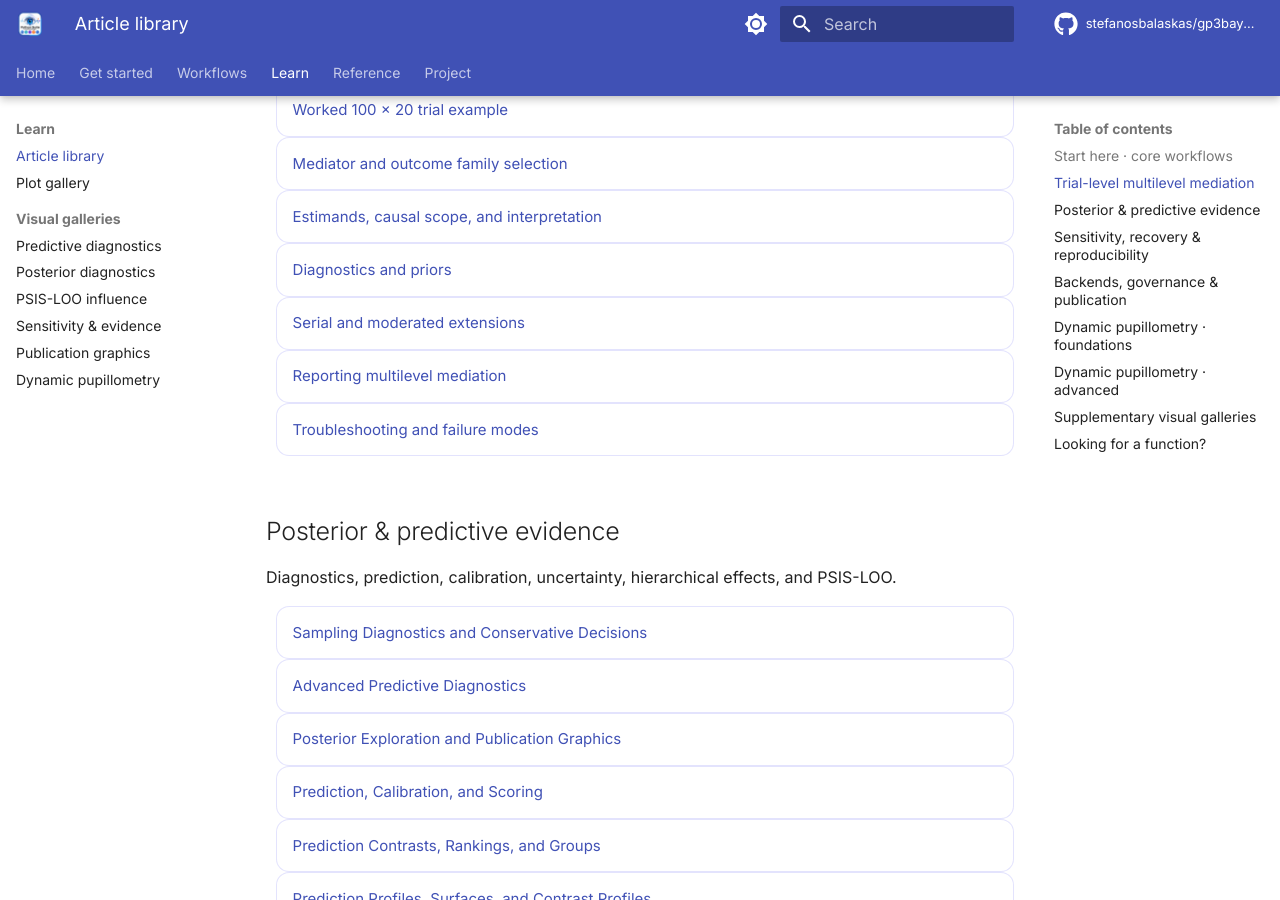
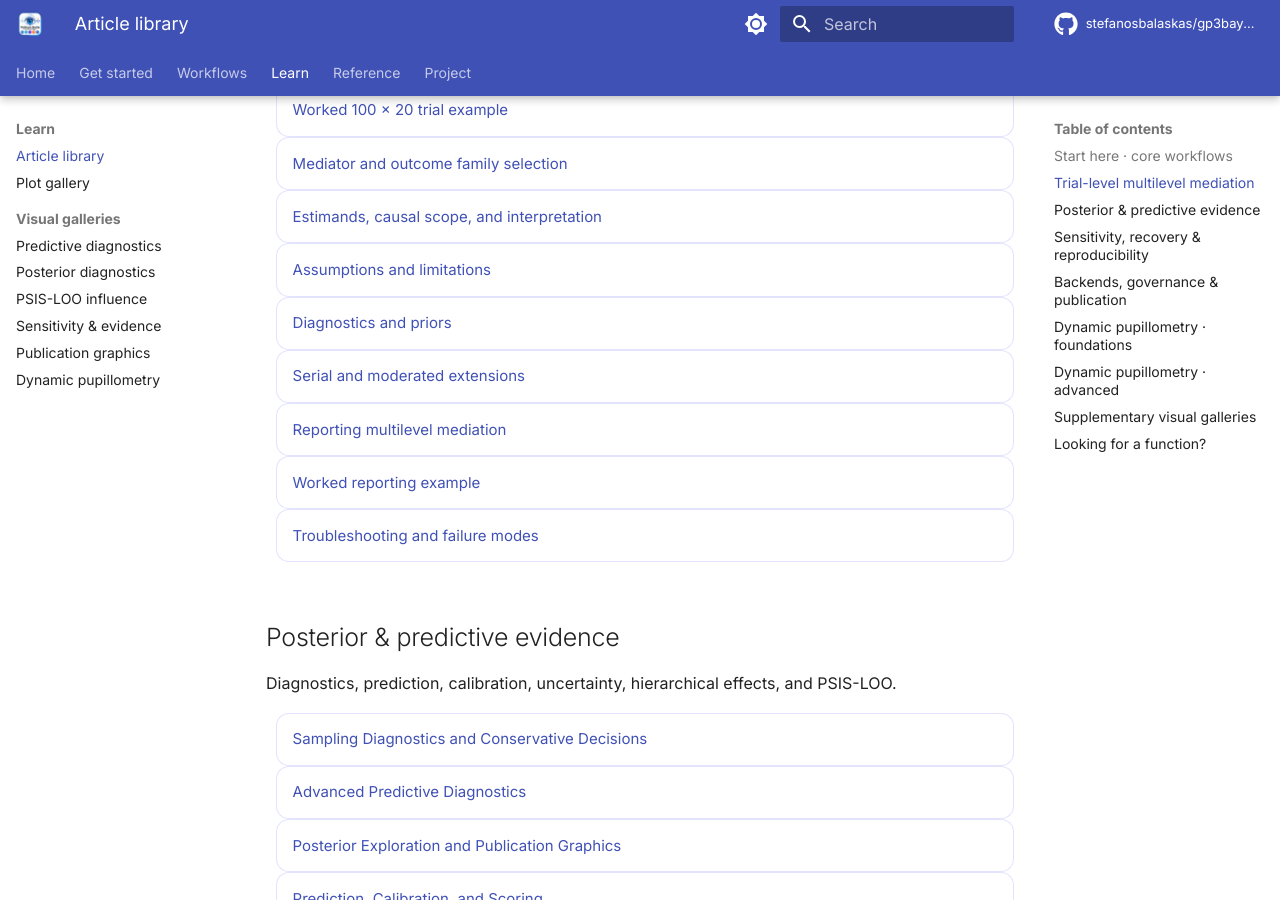
Before and after one commit to stefanosbalaskas/gp3bayespy, an MkDocs documentation site: the page built from docs/articles/index.md, in a window 1280 px wide and 900 px high, scrolled down 1399 px. Built offline with MkDocs 1.6.1 and Material for MkDocs 9.7.7, drawn with Linux system fonts in a browser that asks for light colours; comment, search, counter and statistics services are not loaded.

Commit message:
docs: expand mediation article hub

```diff
--- a/docs/articles/index.md
+++ b/docs/articles/index.md
@@ -38,9 +38,11 @@ Repeated-measures mechanism models that keep within- and between-participant pat
 - [Worked 100 × 20 trial example](multilevel-mediation/worked-example.md)
 - [Mediator and outcome family selection](multilevel-mediation/family-selection.md)
 - [Estimands, causal scope, and interpretation](multilevel-mediation/interpretation-and-estimands.md)
+- [Assumptions and limitations](multilevel-mediation/assumptions-and-limitations.md)
 - [Diagnostics and priors](multilevel-mediation/diagnostics-and-priors.md)
 - [Serial and moderated extensions](multilevel-mediation/serial-and-moderated.md)
 - [Reporting multilevel mediation](multilevel-mediation/reporting.md)
+- [Worked reporting example](multilevel-mediation/reporting-example.md)
 - [Troubleshooting and failure modes](multilevel-mediation/troubleshooting.md)
 
 </div>
```
